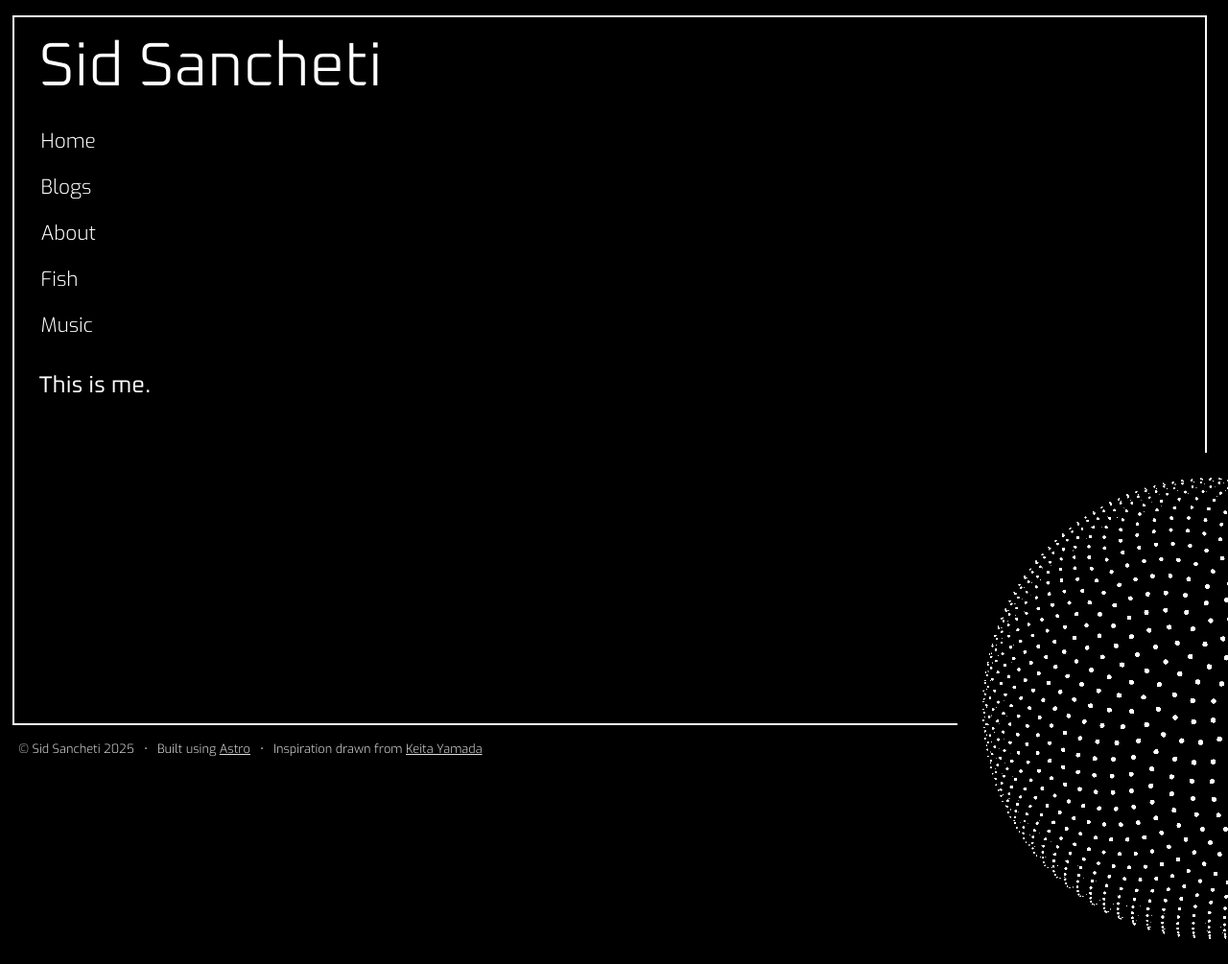
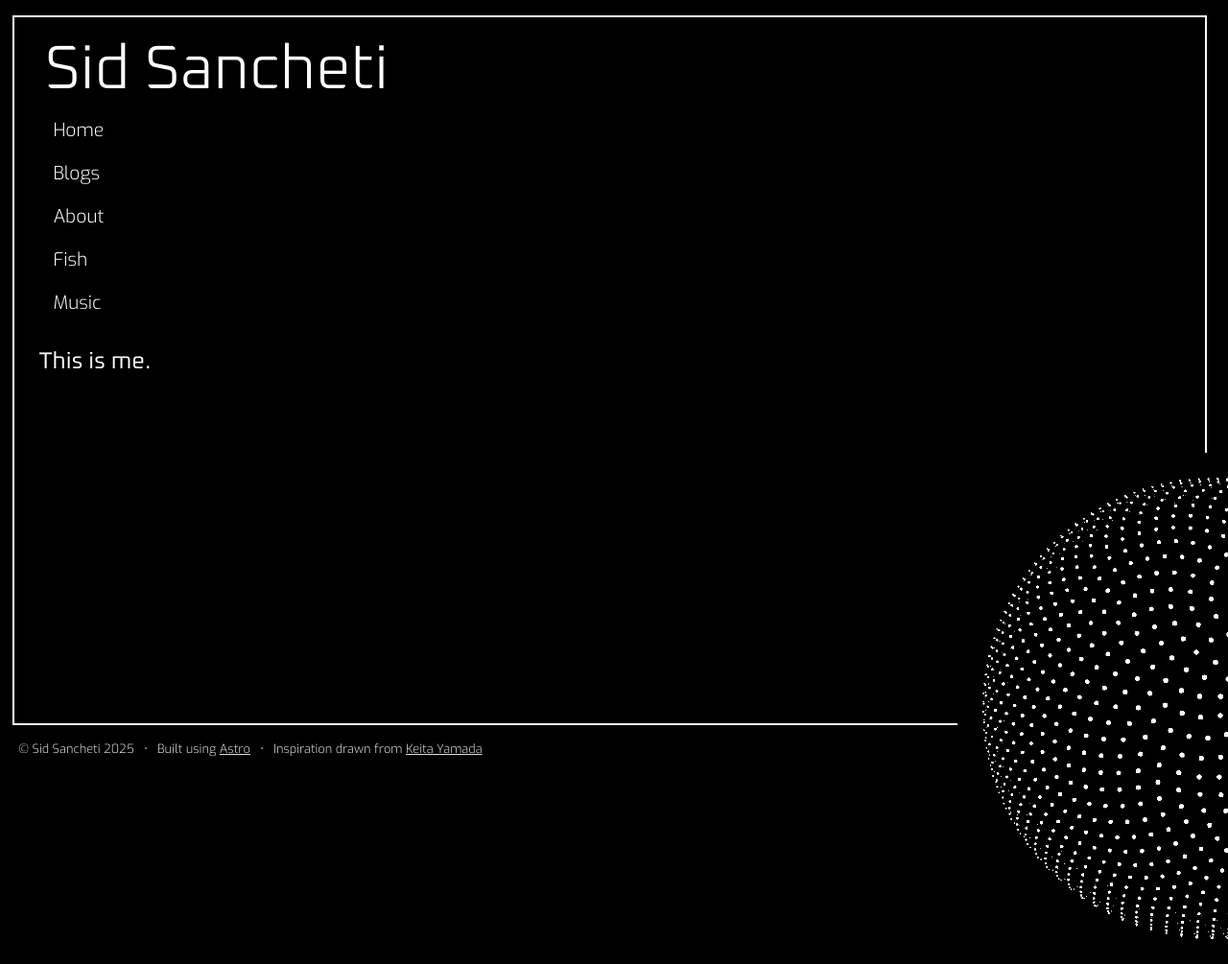
Before and after one commit to sid-sancheti/personal-website, an Astro site: page / in a window 1280 px wide. Shown: the top 1005 px of the page at 96% size. Built offline with nearby package versions, Linux system fonts and the light colour scheme; Astro itself is replaced by a stand-in of ours.

Commit message:
Nav react functionality

```diff
--- a/src/components/Navigation.astro
+++ b/src/components/Navigation.astro
@@ -18,14 +18,6 @@
   nav {
     display: flex;
     gap: 15px;
-  }
-
-  a {
-    text-decoration: none;
-    color: white;
-    font-size: 1.3em;
-    font-family: 'Exo', sans-serif;
-    padding: 5px;
   }
 
   /* Style the vertical navigation */
--- a/src/components/Navigation.jsx
+++ b/src/components/Navigation.jsx
@@ -1,17 +1,16 @@
 import {Link} from "react-router-dom";
+import "../styles/nav.css";
 
 const Navigation = () => {
     return (
         // I may need to remove the astro-prefetch attribute
-        <nav>
-        <ul class="vertical-nav">
-            <li><a href="/" data-astro-prefetch="load">Home</a></li>
-            <li><a href="/blogs" data-astro-prefetch="load">Blogs</a></li>
-            <li><a href="/about" data-astro-prefetch="load">About</a></li>
-            <li><a href="/fish" data-astro-prefetch="load">Fish</a></li>
-            <li><a href="/music" data-astro-prefetch="load">Music</a></li>
-        </ul>
-        </nav>
+        <nav style={{ display: "flex", flexDirection: "column", gap: "15px"}}> <ul class="vertical-nav">
+            <li><Link to="/" className="nav-link">Home</Link></li>
+            <li><Link to="/blogs" className="nav-link">Blogs</Link></li>
+            <li><Link to="/about" className="nav-link">About</Link></li>
+            <li><Link to="/fish" className="nav-link">Fish</Link></li>
+            <li><Link to="/music" className="nav-link">Music</Link></li>
+        </ul></nav>
     )
 }
 
--- a/src/components/Router.jsx
+++ b/src/components/Router.jsx
@@ -1,3 +1,12 @@
-import { BrowserRouter as Router, Routes, Route, Link } from "react-router-dom";
-import Home from "../pages/Home";
-import About from "../pages/About";
+import { BrowserRouter as Router, Routes, Route } from "react-router-dom";
+import Navigation from "./Navigation";
+
+const AppRouter = () => {
+  return (
+    <Router>
+      <Navigation />
+    </Router>
+  );
+};
+
+export default AppRouter;
--- a/src/layouts/BaseLayout.astro
+++ b/src/layouts/BaseLayout.astro
@@ -1,5 +1,5 @@
 ---
-import Navigation from '../components/Navigation.astro';
+import AppRouter from '../components/Router.jsx';
 import Footer from '../components/Footer.astro';
 import Sphere from '../components/Sphere.astro';
 import Title from '../components/Title.astro';
@@ -24,7 +24,7 @@
   <body>
     <div class="rectangle">
       <Title />
-      <Navigation client:load/>
+      <AppRouter client:only="react" />
       <slot />
     </div>
     <Sphere />
@@ -33,7 +33,6 @@
 </html>
 
 <style>
-
   .rectangle {
     width: 97vw;
     height: 92vh;
--- a/src/styles/global.css
+++ b/src/styles/global.css
@@ -16,8 +16,9 @@
   padding: 0px;
   font-family: 'Oxanium', sans-serif;
   font-weight: 300;
-  margin: 1%;
-  margin-left: 2vw;
+  margin: 1.2%;
+  margin-left: 2.5vw;
+  margin-bottom: 0;
 }
 
 p {
--- /dev/null
+++ b/src/styles/nav.css
@@ -0,0 +1,29 @@
+.vertical-nav {
+    list-style: none; /* Remove bullet points */
+    padding: 0;       /* Remove default padding */
+    margin: 0;        /* Remove default margin */
+    margin-left: 2vw; /* Add space to the left */
+    width: 200px;     /* Set a fixed width for the nav */
+}
+
+.nav-link {
+    display: block;             /* Make the links fill the container */
+    text-decoration: none;      /* Remove underline */
+    padding: 10px 15px;         /* Spacing */
+    color: white;
+    font-family: 'Exo', sans-serif; /* Font style */
+    font-size: larger;           /* Font weight */
+}
+
+.nav-link:hover {
+    color: #888888
+}
+
+li {
+    display: block;
+}
+
+@font-face {
+    font-family: 'Exo';
+    src: url('/fonts/Exo-Light.ttf') format('truetype');
+}
```
Also changed, not shown: src/components/Layout.jsx (deleted, +0 -24 lines).
